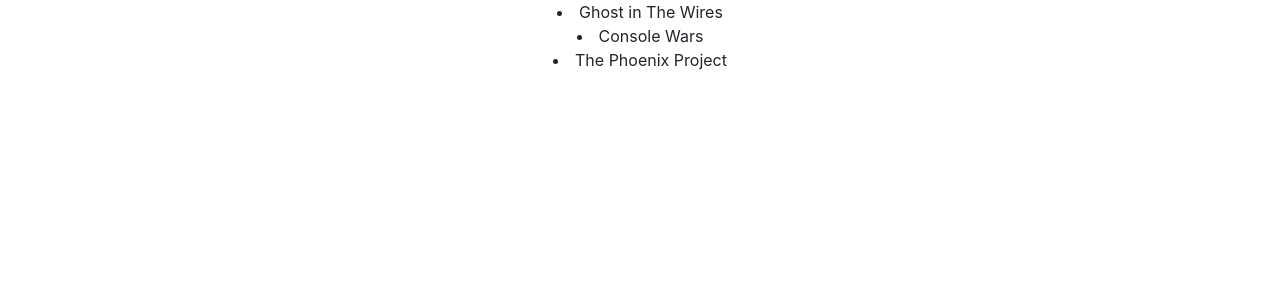
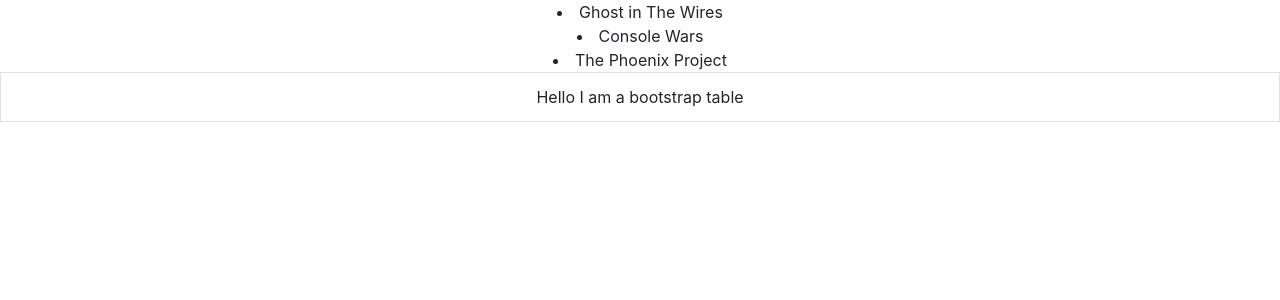
Before and after one commit to abodero/react-bootstrap-table, a React (Create React App) app: page / in a window 1280 px wide. Shown: the top 300 px of the page. Built offline with nearby package versions, Linux system fonts and the light colour scheme.

Commit message:
add Table component

```diff
--- a/src/App.js
+++ b/src/App.js
@@ -9,6 +9,7 @@
       { db.map((item, key) =>
         <li key={item.id}>{item.name}</li>
       )}
+      <Table/>
     </div>
   );
 }
--- /dev/null
+++ b/src/Table.js
@@ -0,0 +1,13 @@
+import React from 'react';
+
+const Table = () => {
+  return (
+    <div>
+      <table className="table table-bordered table-hover">
+      <tbody><tr><td>Hello I am a bootstrap table</td></tr></tbody>
+      </table>
+    </div>
+  );
+}
+
+export default Table;
```
